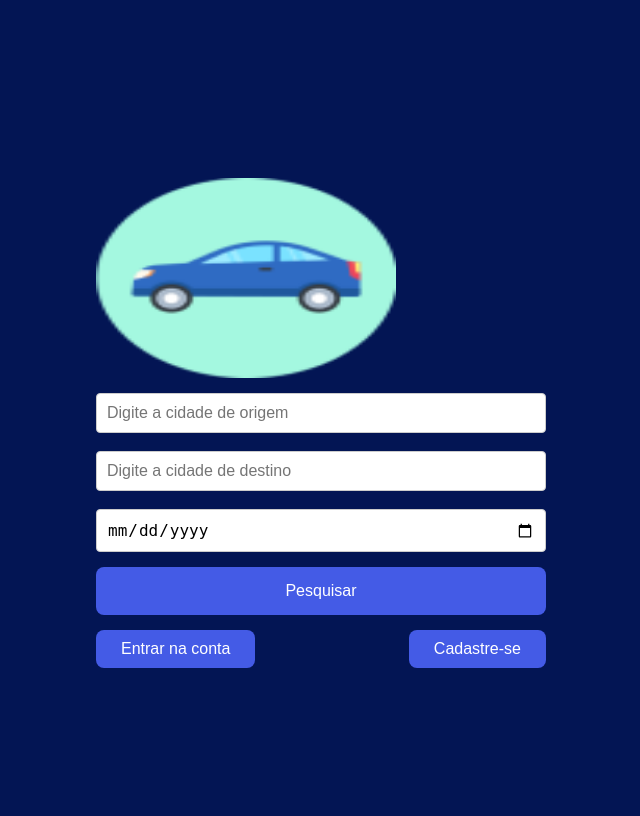
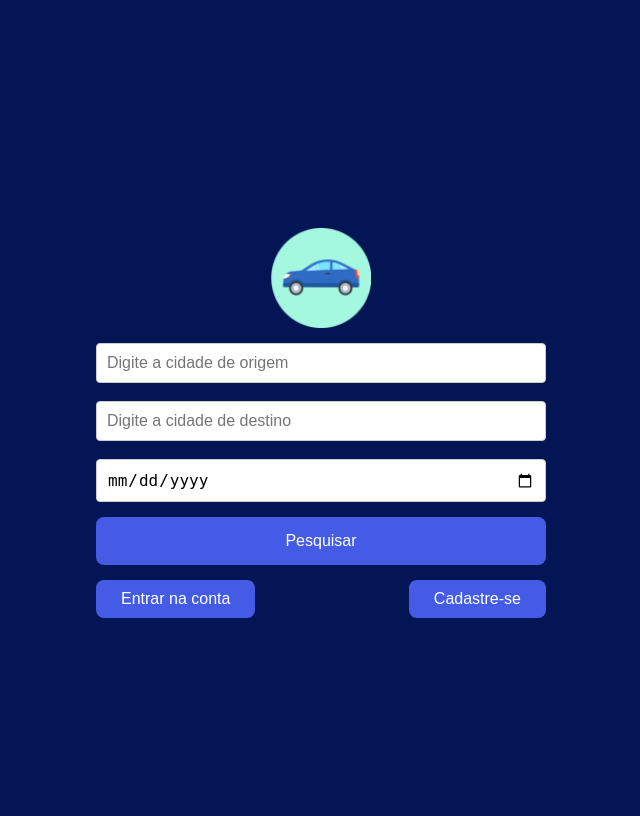
Before and after one commit to azmovi/zupit, a FastAPI app: page / in a window 1280 px wide. Shown: the whole page, without its empty margins (319-959 px from the left). Run offline with FastAPI, Linux system fonts and the light colour scheme.

Commit message:
telas terminadas

```diff
--- a/zupit/static/style.css
+++ b/zupit/static/style.css
@@ -13,6 +13,7 @@ section {
     flex-direction: column;
     gap: 15px;
     padding-top: 30px;
+    place-items: center;
     height: fit-content;
     width: 450px;
     text-align: center ;
@@ -42,7 +43,7 @@ form {
 .space-between {
     display: flex;
     flex-direction: row;
-    gap: 8px;
+    width: 100%;
     justify-content: space-between;
 }
 
--- a/zupit/templates/index.html
+++ b/zupit/templates/index.html
@@ -7,16 +7,15 @@
     <link rel="stylesheet" href="http://localhost:8000/static/style.css">
 </head>
 <body>
-    <section >
-        <img src="http://localhost:8000/static/assets/logo.png" alt="Logo" width="300" height="200">
+    <section>
+        <img src="http://localhost:8000/static/assets/logo.png" alt="Logo" width="100" height="100">
         <form action="/get-travels" method="GET">
 
             <input type="text" id="leaving" name="leaving" placeholder="Digite a cidade de origem" required><br><br>
 
             <input type="text" id="going" placeholder="Digite a cidade de destino" name="going" required><br><br>
-            <div class="space-between">
-                <input type="date" id="date" name="date" placeholder="Selecione a data" required>
-            </div>
+
+            <input type="date" id="date" name="date" placeholder="Selecione a data" required>
 
         </form>
         <button class="button2" type="submit">
```
